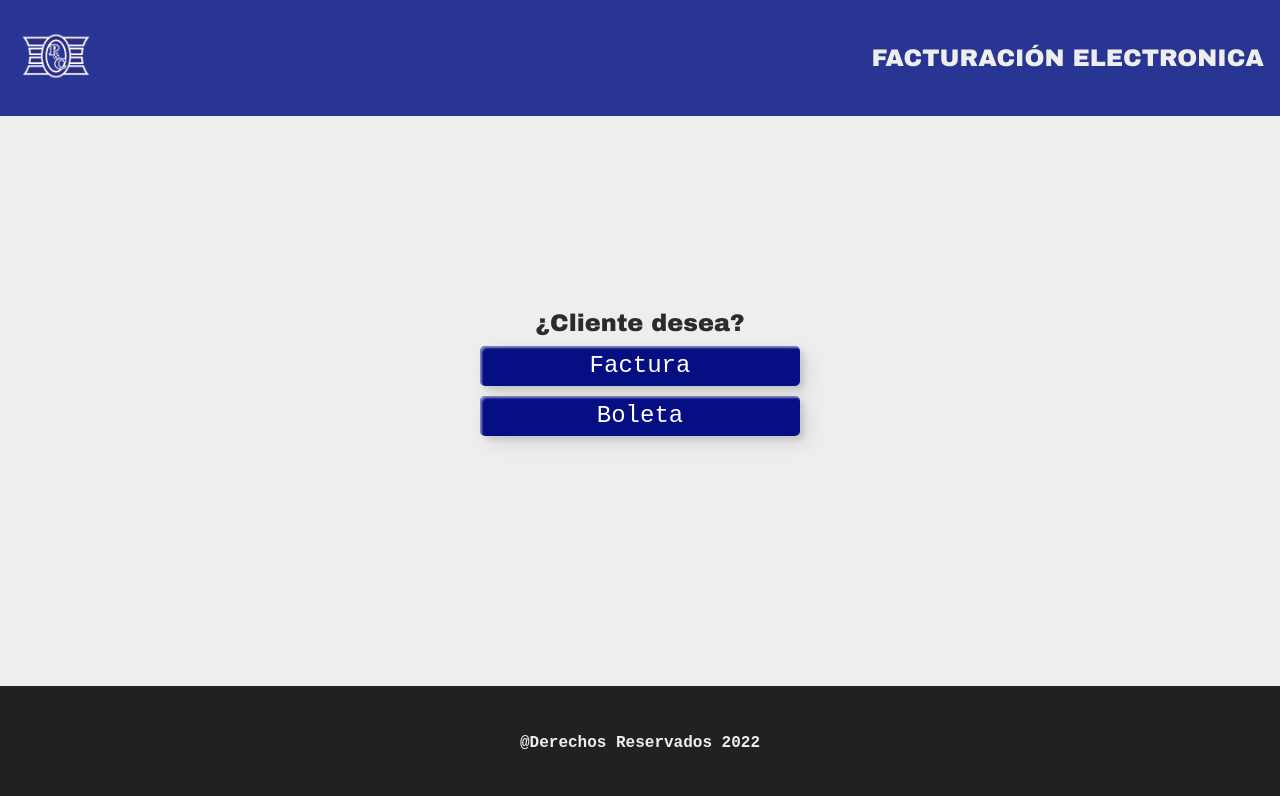
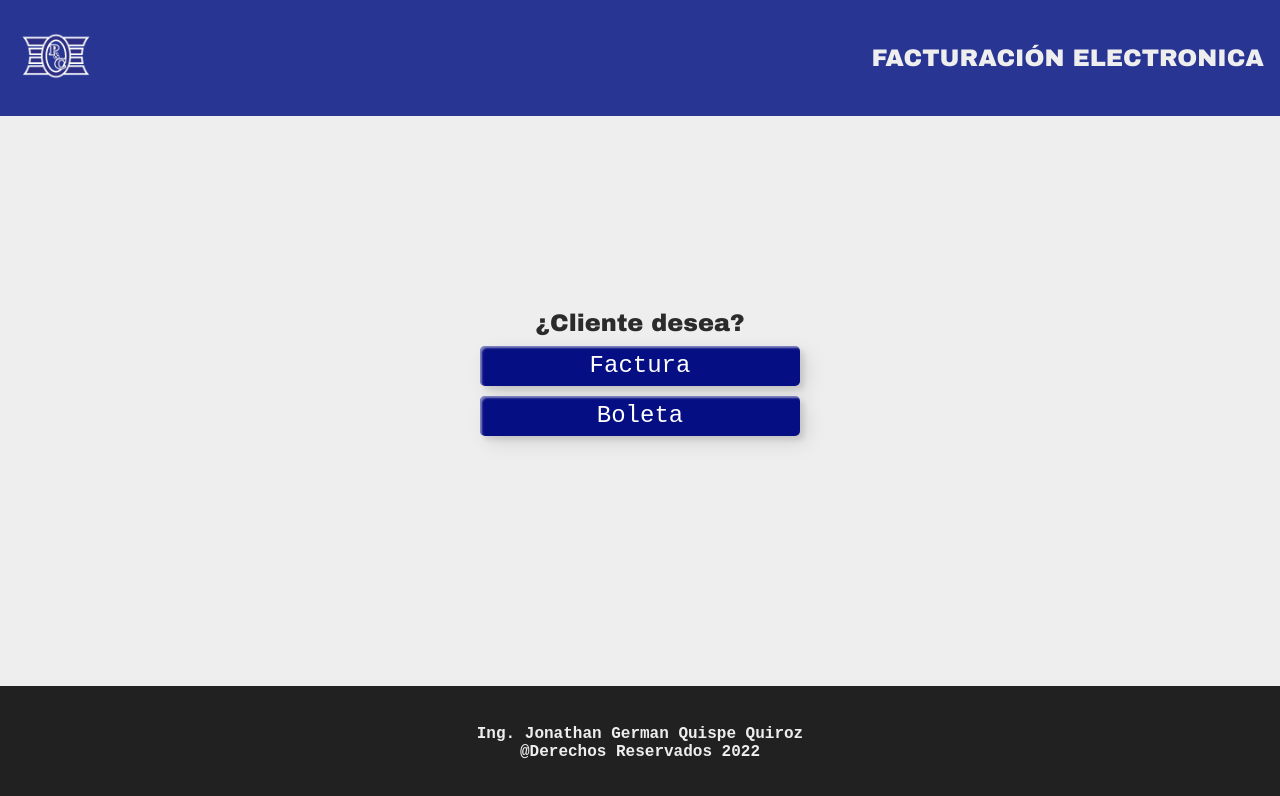
Before and after one commit to yarvis-jona/factura-electronica, a Next.js app: page / in a window 1280 px wide. Shown: the top 796 px of the page. Built offline with nearby package versions, Linux system fonts and the light colour scheme.

Commit message:
agregando creditos a la app

```diff
--- a/components/layout.jsx
+++ b/components/layout.jsx
@@ -23,6 +23,7 @@ const Layout = ({children}) => {
               {children}
           </main>
           <footer className="fondo-footer">
+              <h5 className='fuente fuente-familia-contenido fuente-secundary fuente-bold'>Ing. Jonathan German Quispe Quiroz</h5>
               <h5 className='fuente fuente-familia-contenido fuente-secundary'>@Derechos Reservados {new Date().getFullYear()}</h5>
           </footer>
       </div>
--- a/styles/Layout.module.css
+++ b/styles/Layout.module.css
@@ -22,7 +22,7 @@
 
 .parent footer {
     display: flex;
-    flex-direction: row;
+    flex-direction: column;
     justify-content: center;
     align-items: center;
 }
```
